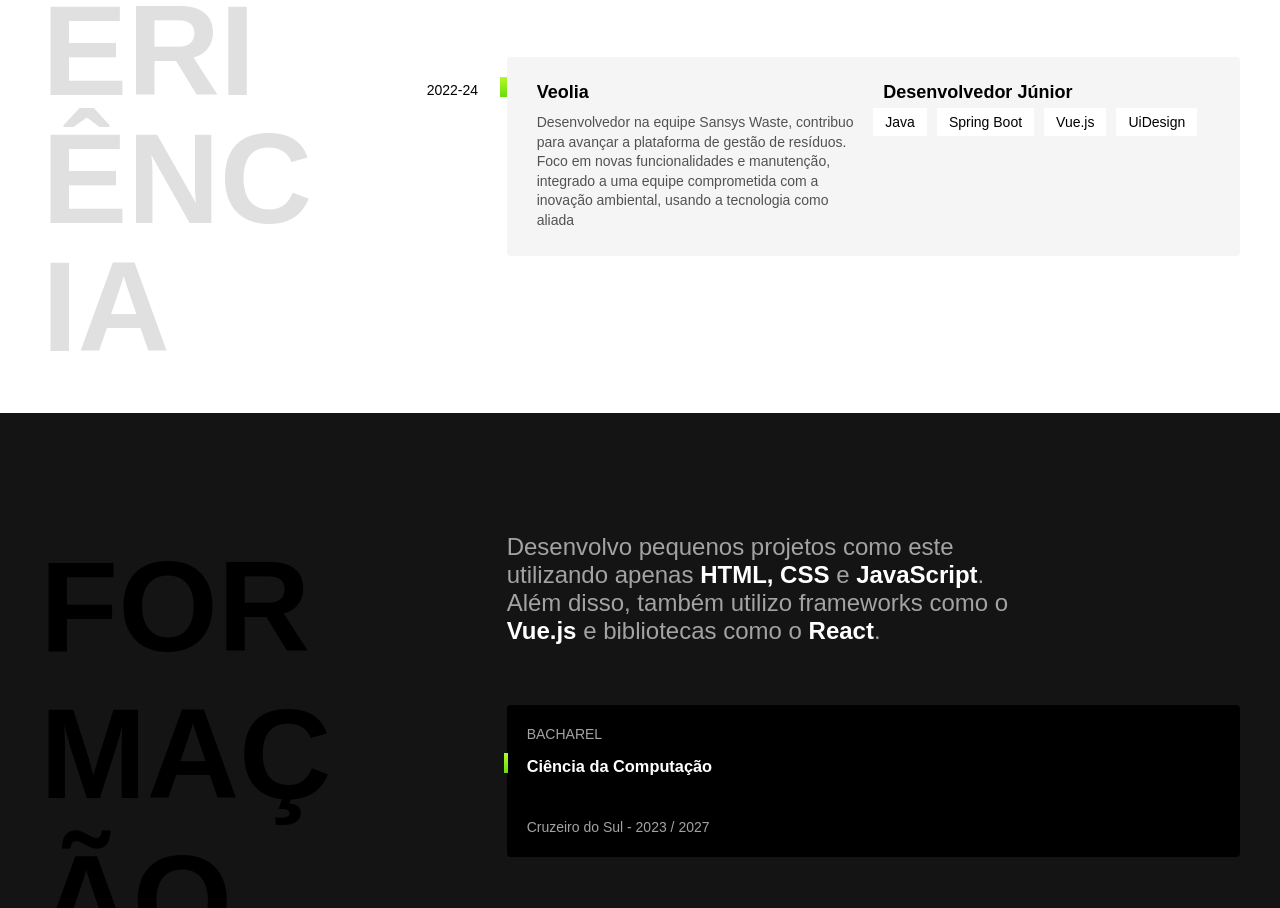
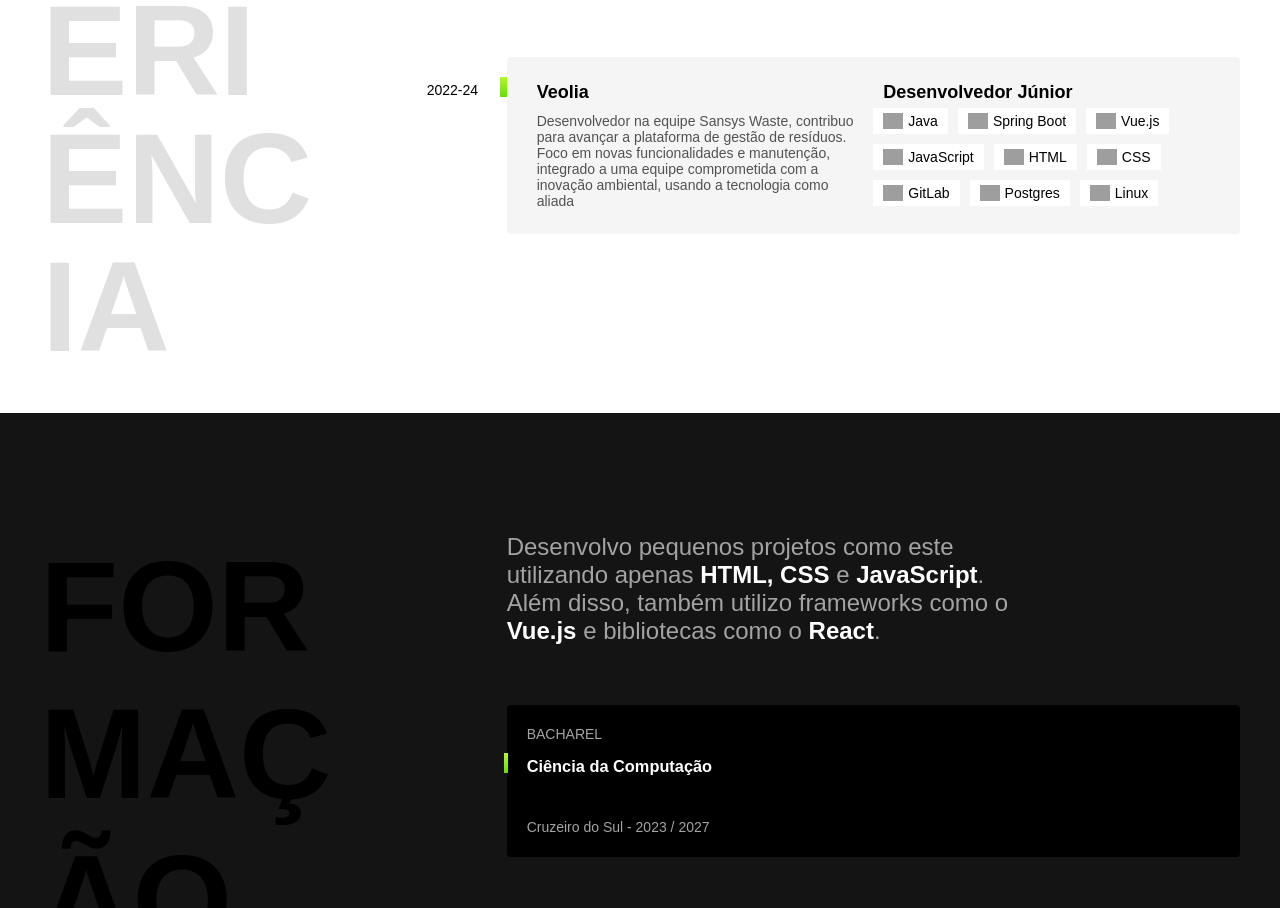
Before and after one commit to AelcioJozias/Portifolio, a plain HTML site: page index.html in a window 1280 px wide. Shown: the part 910-1818 px from the top of the page. Drawn offline with nearby package versions, Linux system fonts and the light colour scheme; grey boxes are pictures that could not be loaded.

Commit message:
refactor no modulo de experiências

```diff
--- a/css/experiencias.css
+++ b/css/experiencias.css
@@ -49,11 +49,7 @@
   flex-wrap: wrap;
 }
 
-.card-exp-lista li {
-  padding: 6px 12px;
-  background-color: #fff;
-  max-height: 16px;
-}
+
 
 .card-exp h3 {
   font-size: 1.125rem;
@@ -63,10 +59,9 @@
 .card-exp p {
   padding: 5px 10px;
   color: #525252;
-  line-height: 1.4;
 }
 
-.card-exp span {
+.card-exp-ano {
   position: absolute;
   top: 25px;
   left: -80px;
@@ -76,6 +71,18 @@
 .card-exp {
   display: grid;
   grid-template-columns: 1fr 1fr;
+}
+
+.exp-icon {
+  width: 20px;
+  padding-right: 5px;
+}
+
+.lista-com-icons {
+  display: flex;
+  flex-direction: row;
+  padding: 5px 10px;
+  background-color: #fff;
 }
 
 
@@ -88,14 +95,14 @@
   display: none;
 }
 
-.card-exp span {
+.card-exp-ano {
   position: initial;
   order: 1;
   padding: 10px;
 
 }
 
-.card-exp span::before {
+.card-exp-ano::before {
   content: "Ano: ";
 }
 
--- a/index.html
+++ b/index.html
@@ -11,6 +11,7 @@
   <link rel="stylesheet" href="/css/experiencias.css">
   <link rel="stylesheet" href="/css/formacao.css">
   <link rel="stylesheet" href="/css/contato.css">
+  <link rel="stylesheet" type='text/css' href="https://cdn.jsdelivr.net/gh/devicons/devicon@latest/devicon.min.css" />
 </head>
 
 <body>
@@ -36,22 +37,81 @@
         Trabalhando com múltiplas tecnologias com o foco de gerar o melhor resultado para o usuário.
       </p>
       <div class="card-exp">
-        <span>2022-24</span>
+        <span class="card-exp-ano">2022-24</span>
         <h3>Veolia</h3>
         <h3>Desenvolvedor Júnior</h3>
-          <p class="exp-texto">Desenvolvedor na equipe Sansys Waste, contribuo para avançar a plataforma de gestão de resíduos.
+        <p class="exp-texto">Desenvolvedor na equipe Sansys Waste, contribuo para avançar a plataforma de gestão de
+          resíduos.
           Foco em novas funcionalidades e manutenção, integrado a uma equipe comprometida com a inovação ambiental,
           usando a tecnologia como aliada</p>
         <div>
           <ul class="card-exp-lista">
-              <li>Java</li>
-              <li>Spring Boot</li>
-              <li>Vue.js</li>
-              <li>UiDesign</li>
+            <li>
+              <div class="lista-com-icons">
+                <img src="https://cdn.jsdelivr.net/gh/devicons/devicon@latest/icons/java/java-original.svg"
+                  class="exp-icon" />
+                <span>Java</span>
+              </div>
+            </li>
+            <li>
+              <div class="lista-com-icons">
+                <img src="https://cdn.jsdelivr.net/gh/devicons/devicon@latest/icons/spring/spring-original.svg"
+                  class="exp-icon" />
+                <span>Spring Boot</span>
+              </div>
+            </li>
+            <li>
+              <div class="lista-com-icons">
+                <img src="https://cdn.jsdelivr.net/gh/devicons/devicon@latest/icons/vuejs/vuejs-original.svg"
+                  class="exp-icon" />
+                <span>Vue.js</span>
+              </div>
+            </li>
+            <li>
+              <div class="lista-com-icons">
+                <img src="https://cdn.jsdelivr.net/gh/devicons/devicon@latest/icons/javascript/javascript-original.svg"
+                  class="exp-icon" />
+                <span>JavaScript</span>
+              </div>
+            </li>
+            <li>
+              <div class="lista-com-icons">
+                <img src="https://cdn.jsdelivr.net/gh/devicons/devicon@latest/icons/html5/html5-original.svg"
+                  class="exp-icon" />
+                <span>HTML</span>
+              </div>
+            </li>
+            <li>
+              <div class="lista-com-icons">
+                <img src="https://cdn.jsdelivr.net/gh/devicons/devicon@latest/icons/css3/css3-original.svg"
+                  class="exp-icon" />
+                <span>CSS</span>
+              </div>
+            </li>
+            <li>
+              <div class="lista-com-icons">
+                <img src="https://cdn.jsdelivr.net/gh/devicons/devicon@latest/icons/gitlab/gitlab-original.svg"
+                  class="exp-icon" />
+                <span>GitLab</span>
+              </div>
+            </li>
+            <li>
+              <div class="lista-com-icons">
+                <img src="https://cdn.jsdelivr.net/gh/devicons/devicon@latest/icons/postgresql/postgresql-original.svg"
+                  class="exp-icon" />
+                <span>Postgres</span>
+              </div>
+            </li>
+            <li>
+              <div class="lista-com-icons">
+                <img src="https://cdn.jsdelivr.net/gh/devicons/devicon@latest/icons/linux/linux-original.svg"
+                  class="exp-icon" />
+                <span>Linux</span>
+              </div>
+            </li>
           </ul>
         </div>
       </div>
-
     </div>
   </section>
   <section class="formacao-section">
@@ -94,7 +154,7 @@
         <div class="idiomas">
           <h3 class="idiomas-titulo">Idiomas</h3>
           <ul>
-            <li>Inglês / <span>Intermediário  </span></li>
+            <li>Inglês / <span>Intermediário </span></li>
           </ul>
         </div>
       </div>
```
Lines whose indentation alone changed are shown as unchanged.
